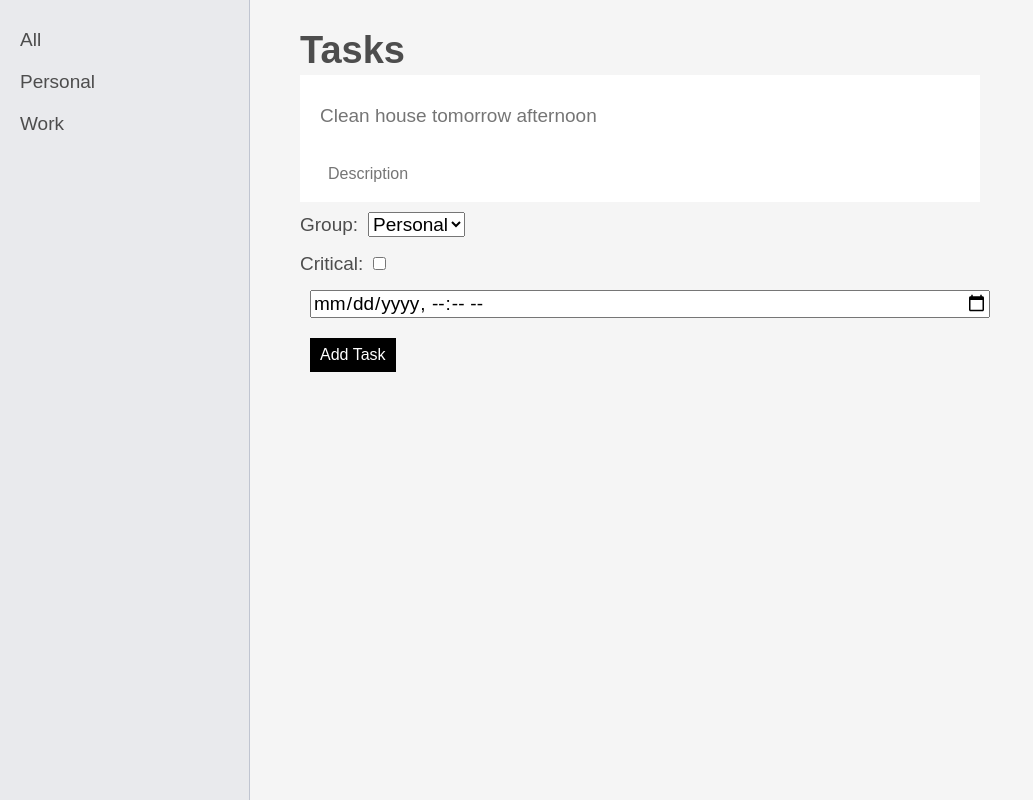
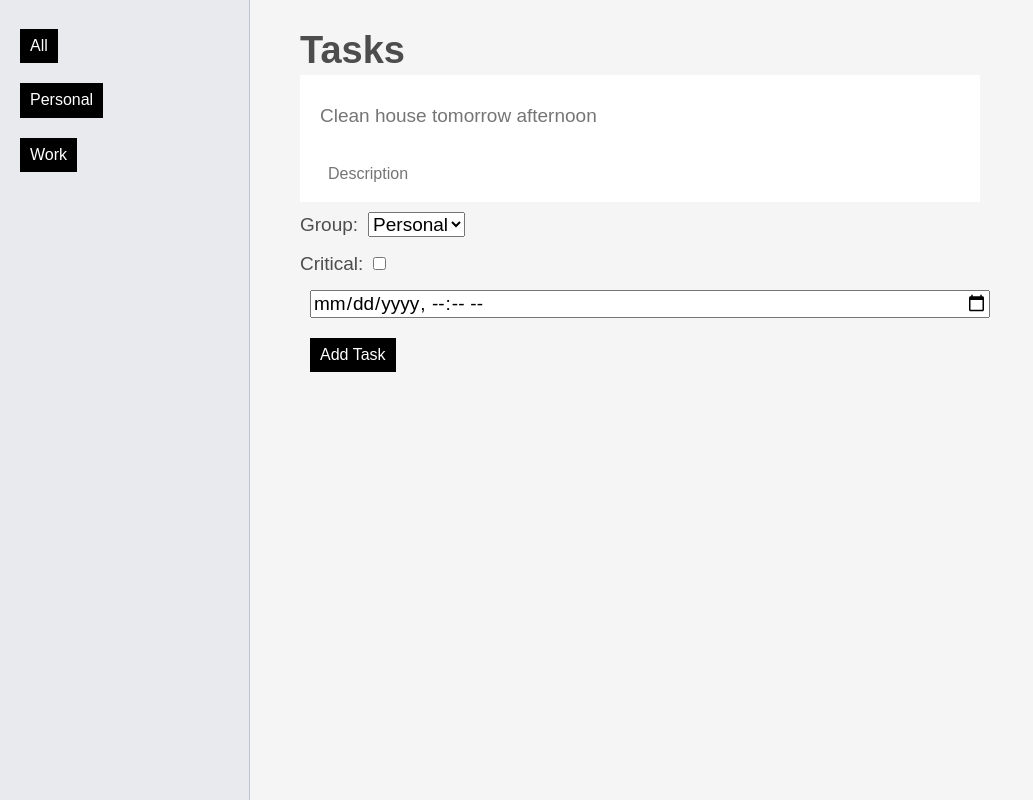
Before and after one commit to Mihuy1/TodoWebsite, a React (Vite) app: page / in a window 1280 px wide. Shown: the whole page, without its empty margins (0-1033 px from the left). Built offline with nearby package versions, Linux system fonts and the light colour scheme.

Commit message:
feat: update button styles in layout and use filtered tasks in home view

```diff
--- a/src/components/Layout.jsx
+++ b/src/components/Layout.jsx
@@ -12,16 +12,25 @@ export const Layout = () => {
         <nav>
           <ul>
             <li>
-              <Button buttonText="All" onClick={() => setGroup('all')} />
+              <Button
+                className={'add__button'}
+                buttonText="All"
+                onClick={() => setGroup('all')}
+              />
             </li>
             <li>
               <Button
+                className={'add__button'}
                 buttonText="Personal"
                 onClick={() => setGroup('personal')}
               />
             </li>
             <li>
-              <Button buttonText="Work" onClick={() => setGroup('work')} />
+              <Button
+                className={'add__button'}
+                buttonText="Work"
+                onClick={() => setGroup('work')}
+              />
             </li>
           </ul>
         </nav>
--- a/src/views/Home.jsx
+++ b/src/views/Home.jsx
@@ -29,7 +29,7 @@ const Home = () => {
       {' '}
       <h1>Tasks</h1>
       <AddTaskForm handleAddTask={handleAddTask} />
-      {todoArray.map((item) => (
+      {filteredTodoArray.map((item) => (
         <Task
           key={item.id}
           item={item}
```
